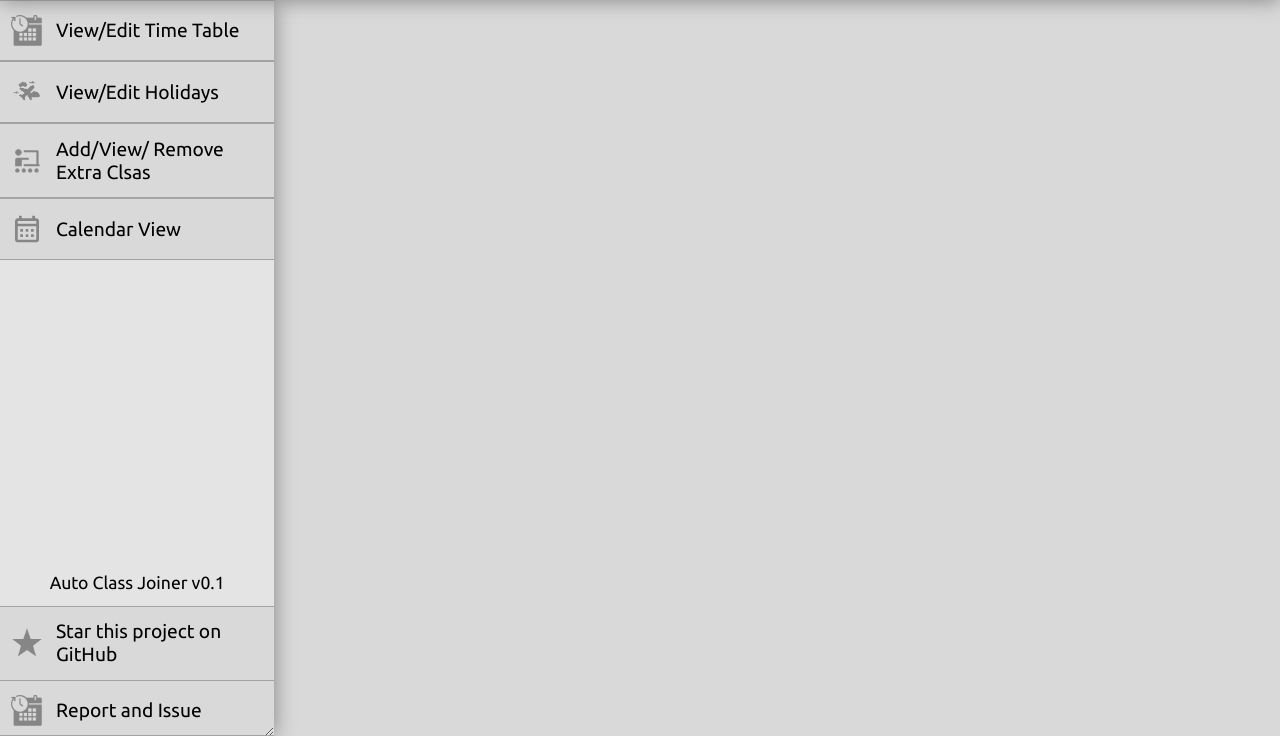
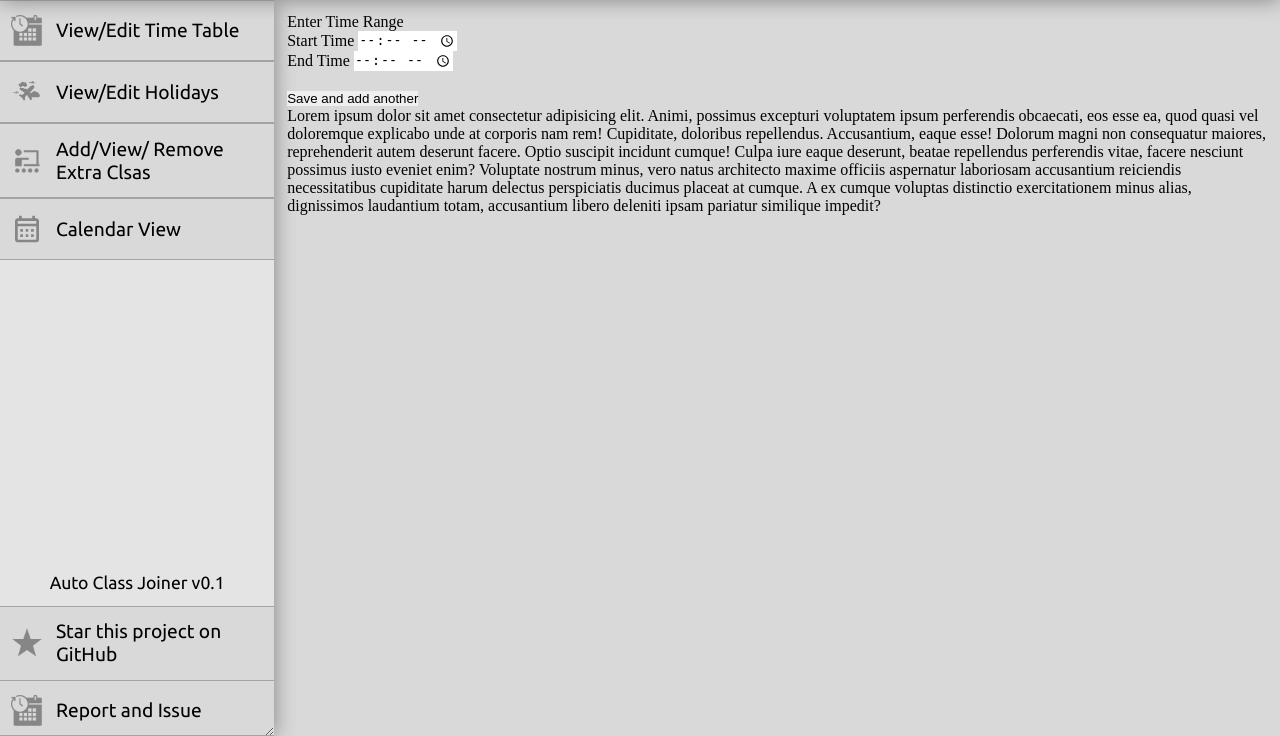
Before and after one commit to AshutoshKumarPatel/Auto_Class_Joiner, a Django app: page /timetable/edit_timings in a window 1280 px wide. Shown: the part 64-800 px from the top of the page. Run offline with Django 4.2, Linux system fonts and the light colour scheme.

Commit message:
Create edit_timing html and css

```diff
--- a/templates/edit_timings.html
+++ b/templates/edit_timings.html
@@ -9,5 +9,47 @@
 {% endblock head_links %}
 
 {% block content %}
-
+    <div class='container'>
+        {% if message %}
+        <div class='message-window'>
+            <a href="{{ link }}">
+                <div class='message'>
+                    <span>
+                        {{ message }}
+                    </span>
+                </div>
+            </a>
+        </div>
+        {% endif %}
+        <span>Enter Time Range</span>
+        <div class='input-container'>
+            <form action="" method='post' class='timing-form'>
+                {% csrf_token %}
+                <div class='input-group-container'>
+                    <div class='input-group'>
+                        <label>Start Time </label>
+                        <input type='time'>
+                    </div>
+                    <div class='input-group'>
+                        <label>End Time </label>
+                        <input type='time'>
+                    </div>
+                </div>
+                <br>
+                <div class = 'btn'>
+                    <button type='submit' value='Add' class='add-button'>Save and add another</button>
+                </div>
+            </form>
+        </div>
+        <div class='data-container'>
+            Lorem ipsum dolor sit amet consectetur adipisicing elit. Animi, possimus excepturi voluptatem ipsum perferendis
+            obcaecati, eos esse ea, quod quasi vel doloremque explicabo unde at corporis nam rem! Cupiditate, doloribus
+            repellendus. Accusantium, eaque esse! Dolorum magni non consequatur maiores, reprehenderit autem deserunt
+            facere. Optio suscipit incidunt cumque! Culpa iure eaque deserunt, beatae repellendus perferendis vitae, facere
+            nesciunt possimus iusto eveniet enim? Voluptate nostrum minus, vero natus architecto maxime officiis aspernatur
+            laboriosam accusantium reiciendis necessitatibus cupiditate harum delectus perspiciatis ducimus placeat at
+            cumque. A ex cumque voluptas distinctio exercitationem minus alias, dignissimos laudantium totam, accusantium
+            libero deleniti ipsam pariatur similique impedit?
+        </div>
+    </div>
 {% endblock content %}
```
Also changed, not shown: templates/timetable.html (+0 -9 lines).
